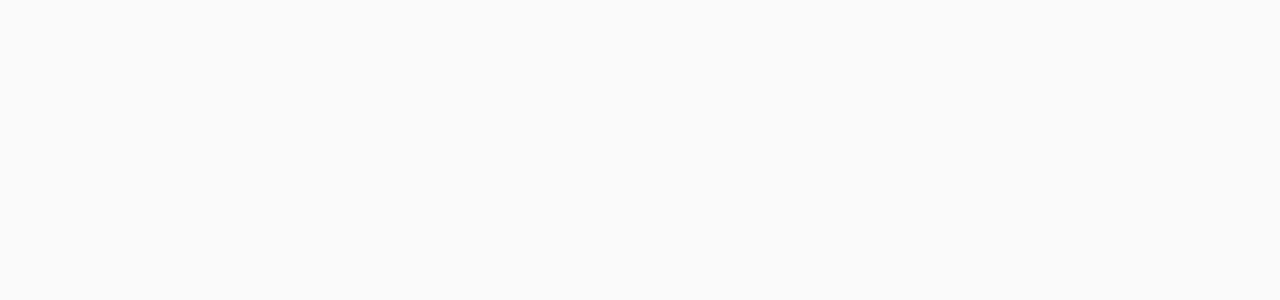
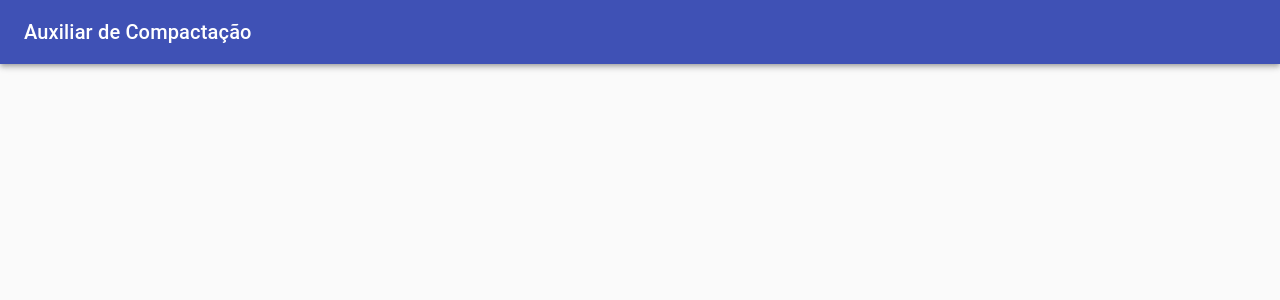
Before and after one commit to guesant-archived/lp-utils, a React (Vite) app in the folder frontend-react/: page / in a window 1280 px wide. Shown: the top 300 px of the page. Built offline with nearby package versions, Linux system fonts and the light colour scheme.

Commit message:
feat(frontend-react): AppLayout

```diff
--- a/frontend-react/src/App.tsx
+++ b/frontend-react/src/App.tsx
@@ -1,10 +1,13 @@
 import CssBaseline from "@material-ui/core/CssBaseline";
 import React from "react";
+import AppLayout from "./AppLayout";
 
 const App = () => {
   return (
     <div className="App tw-h-full">
       <CssBaseline />
+      <AppLayout>
+      </AppLayout>
     </div>
   );
 };
--- /dev/null
+++ b/frontend-react/src/AppLayout.tsx
@@ -0,0 +1,21 @@
+import AppBar from "@material-ui/core/AppBar";
+import Toolbar from "@material-ui/core/Toolbar";
+import Typography from "@material-ui/core/Typography";
+import React from "react";
+
+const AppLayout: React.FC = ({ children }) => {
+  return (
+    <div className="tw-h-full tw-flex tw-flex-col">
+      <AppBar position="static">
+        <Toolbar>
+          <Typography variant="h6" noWrap>
+            Auxiliar de Compactação
+          </Typography>
+        </Toolbar>
+      </AppBar>
+      <div className="tw-flex-1">{children}</div>
+    </div>
+  );
+};
+
+export default AppLayout;
```
